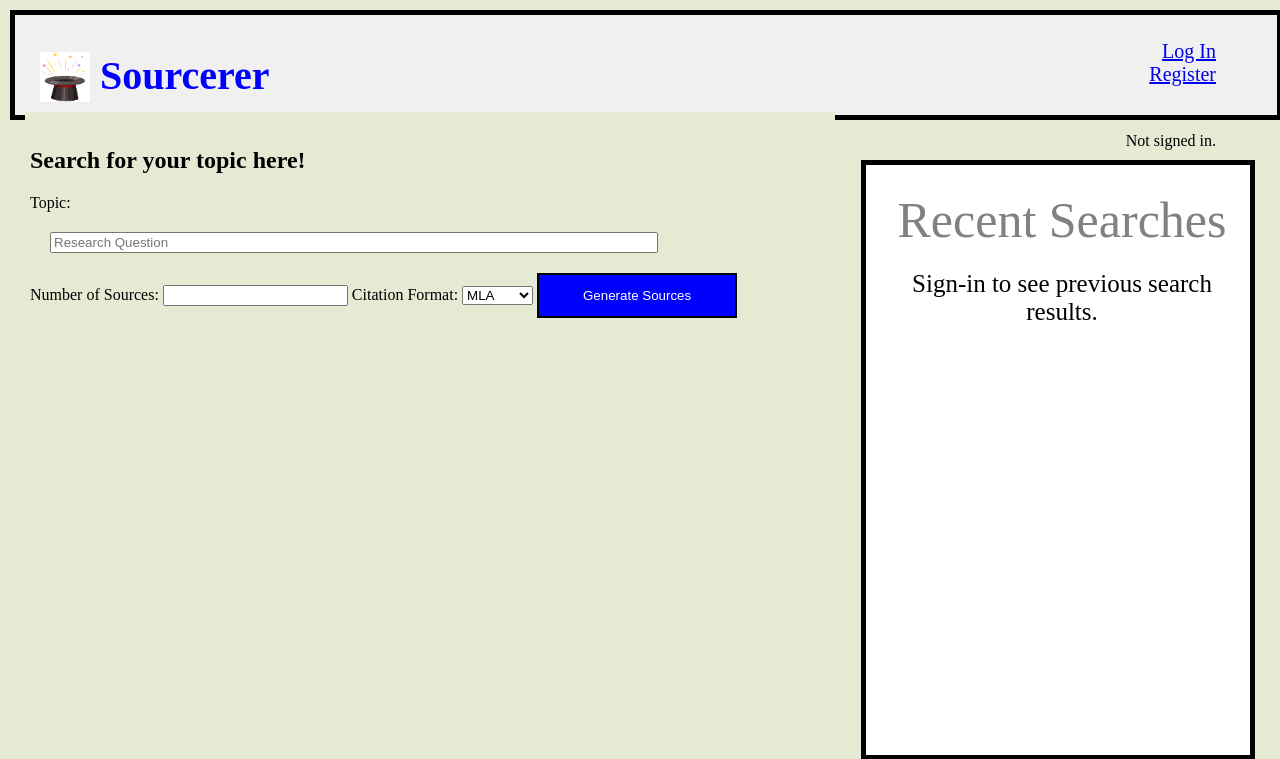
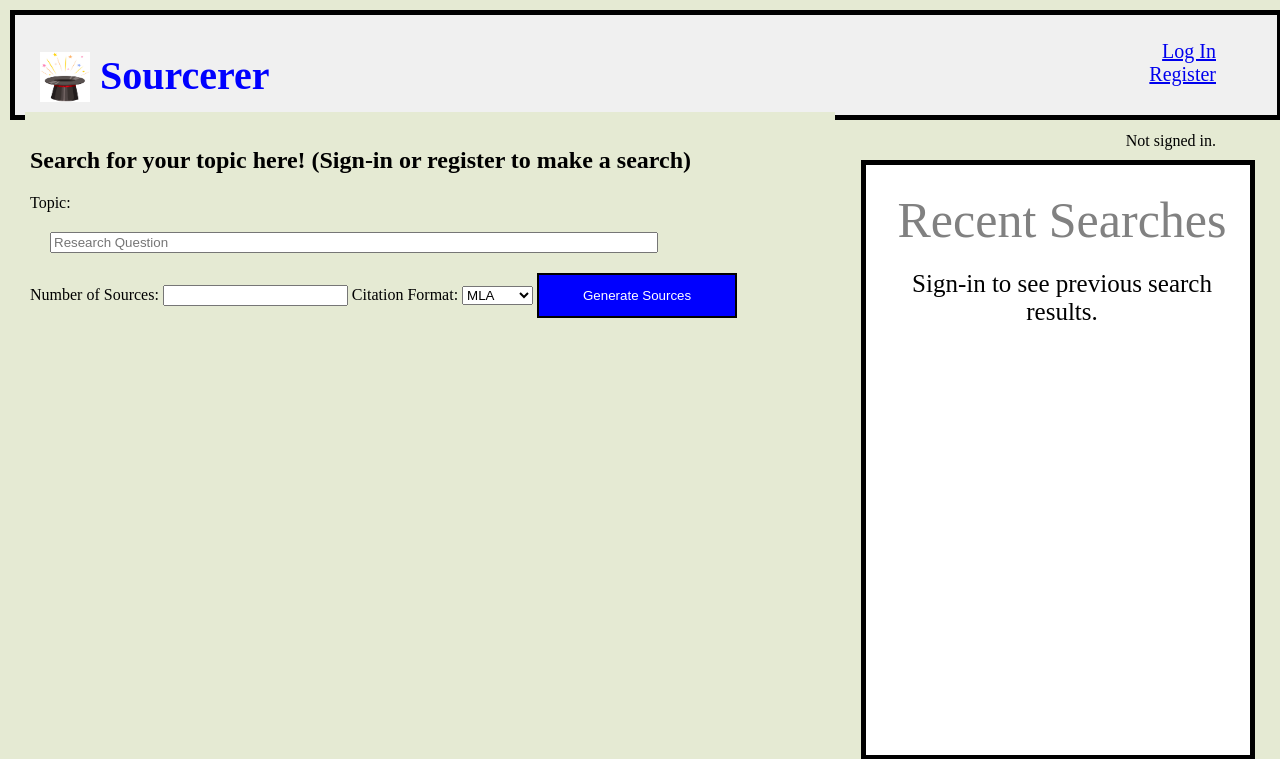
Before and after one commit to DurjaMan27/sourcerer, a Django app: page / in a window 1280 px wide. Shown: the top 759 px of the page. Run offline with Django 4.2, Linux system fonts and the light colour scheme.

Commit message:
Adding a message about logging in

```diff
--- a/sourcerer/sourcing/templates/sourcing/homepage.html
+++ b/sourcerer/sourcing/templates/sourcing/homepage.html
@@ -1,7 +1,7 @@
 {% extends "sourcing/layout.html" %}
 
 {% block body %}
-    <h2>Search for your topic here!</h2>
+    <h2>Search for your topic here! {{ message }}</h2>
     <form action="{% url 'homepage' %}" method="post">
         {% csrf_token %}
         {{ form }}
```
